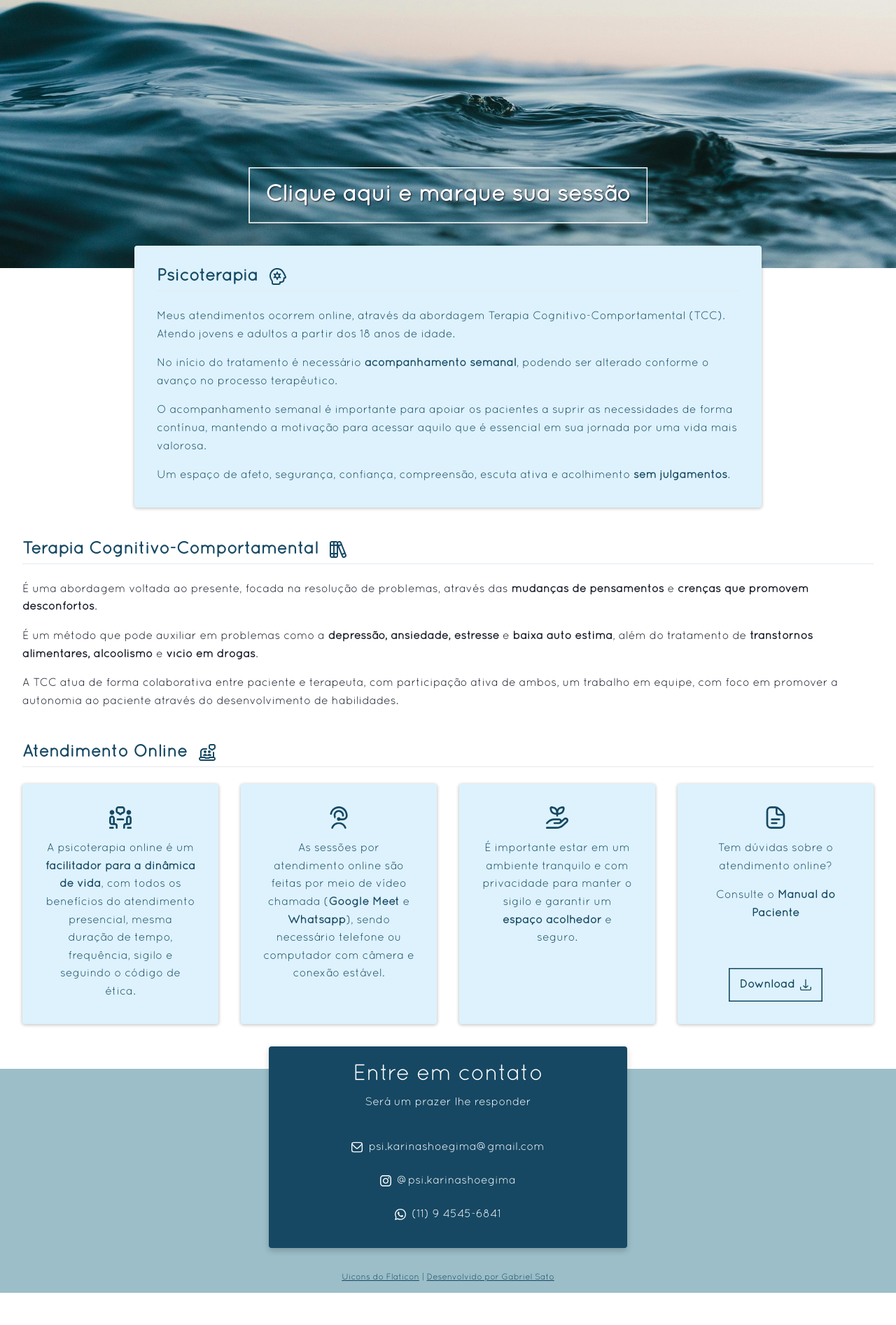
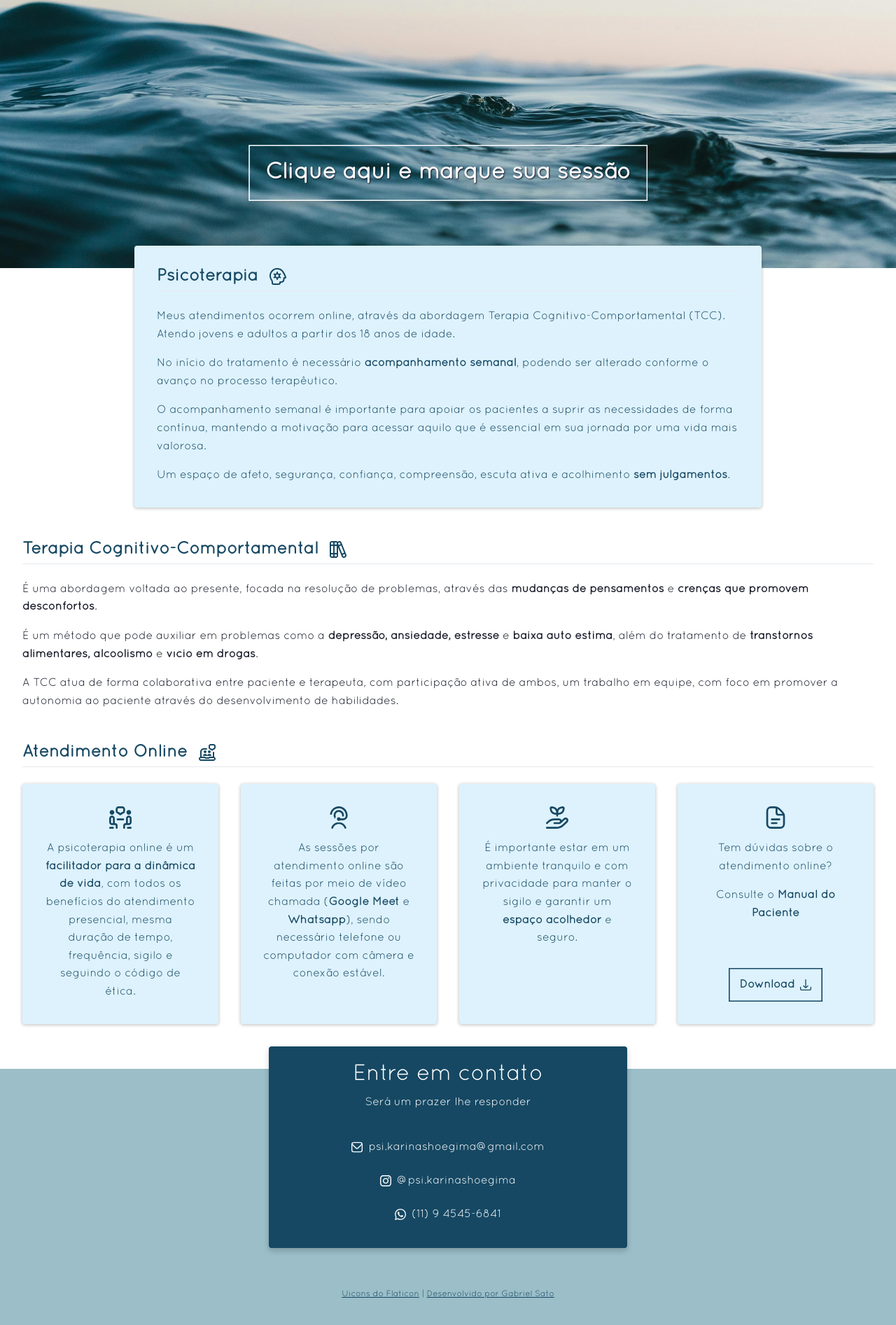
Before and after one commit to Gabsato02/gabsato02.github.io-psi-karina, a plain HTML site: page index.html in a window 1280 px wide. Shown: the part 475-2368 px from the top of the page at 70% size. Before the commit the page ends 2322 px from the top, so only its background shows below. Drawn offline with Linux system fonts and the light colour scheme.

Commit message:
Ajusta CTAs

```diff
--- a/css/style.css
+++ b/css/style.css
@@ -136,10 +136,9 @@ body {
 
 .banner-cta {
   z-index: 2;
-  position: absolute;
-  left: 50%;
-  transform: translate(-50%, 0);
-  bottom: var(--xl-gutter);
+  position: fixed;
+  left: 0;
+  bottom: 0;
   padding: var(--sm-gutter);
   font-size: var(--lg-text);
   display: flex;
@@ -153,7 +152,7 @@ body {
   background-color: var(--dark-blue);
 }
 
-.therapy {
+.psycotherapy {
   z-index: 1;
   position: relative;
   background: var(--white);
@@ -166,7 +165,7 @@ body {
   border-radius: var(--border-radius);
 }
 
-.psycotherapy {
+.therapy {
   padding: var(--default-gutter);
 }
 
@@ -220,6 +219,7 @@ body {
 }
 
 .footer {
+  padding-bottom: 80px;
   background: var(--grey-blue);
   position: relative;
   width: 100%;
@@ -289,6 +289,12 @@ body {
   color: var(--dark-blue);
 }
 
+@media (min-width: 443px) {
+  .footer {
+    padding-bottom: 56px;
+  }
+}
+
 @media (min-width: 768px) {
   .header .title {
     font-size: var(--xl-text);
@@ -310,7 +316,8 @@ body {
   }
 
   .banner {
-    height: 480px;
+    height: 280px;
+    min-height: 280px;
   }
 
   .banner-overline {
@@ -322,14 +329,13 @@ body {
   .banner-cta {
     padding: var(--md-gutter);
     font-size: var(--xl-text);
-    width: max-content;
   }
 
-  .therapy {
+  .psycotherapy {
     max-width: 70vw;
   }
 
-  .psycotherapy,
+  .therapy,
   .service {
     padding-top: calc(var(--default-gutter) / 2);
   }
@@ -355,7 +361,7 @@ body {
   }
 
   .footer {
-    height: 320px;
+    height: 400px;
   }
 
   .contact {
@@ -385,6 +391,8 @@ body {
 
   .banner {
     background-attachment: fixed;
+    height: 480px;
+    min-height: 480px;
   }
 
   .banner-overline {
@@ -403,6 +411,15 @@ body {
     background-size: 50.5% calc(var(--progress,0%)/2 + .5%);
     outline-offset: .1em;
     transition: background-size .4s, background-position 0s .4s;
+  }
+
+  .banner-cta {
+    position: absolute;
+    bottom: initial;
+    left: 50%;
+    transform: translate(-50%, 0);
+    width: max-content;
+    bottom: calc(var(--xl-gutter) + var(--lg-gutter));
   }
 
   .banner-cta:after {
@@ -469,7 +486,7 @@ body {
 
 
 @media (min-width: 1288px) {
-  .therapy {
+  .psycotherapy {
     width: 60vw;
     max-width: var(--lg-container);
   }
--- a/index.html
+++ b/index.html
@@ -115,7 +115,7 @@
           Clique aqui e marque sua sessão
         </a>
       </section>
-        <section class="therapy container">
+        <section class="psycotherapy container">
           <h2 class="section-title">
             Psicoterapia
             <img
@@ -131,7 +131,7 @@
         <p class="section-paragraph">O acompanhamento semanal é importante para apoiar os pacientes a suprir as necessidades de forma contínua, mantendo a motivação para acessar aquilo que é essencial em sua jornada por uma vida mais valorosa.</p>
         <p class="section-paragraph">Um espaço de afeto, segurança, confiança, compreensão, escuta ativa e acolhimento <strong>sem julgamentos</strong>.</p>
         </section>
-      <section class="psycotherapy container">
+      <section class="therapy container">
         <h2 class="section-title">
           Terapia Cognitivo-Comportamental
           <img
```
